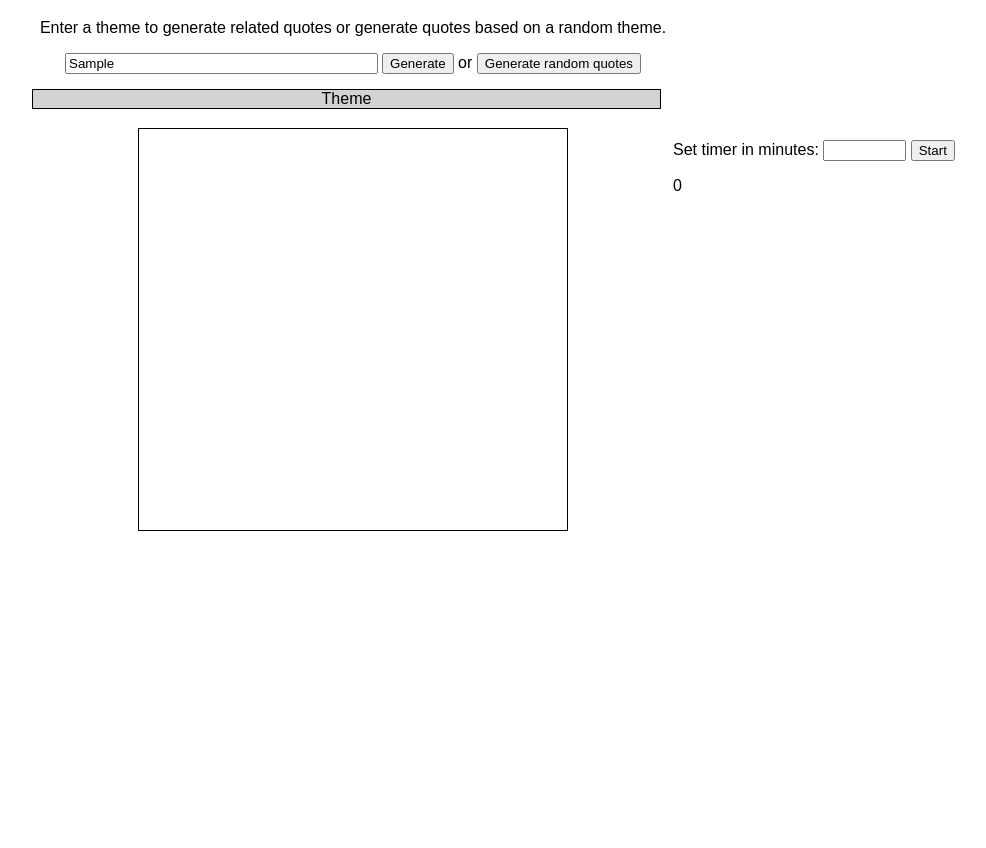
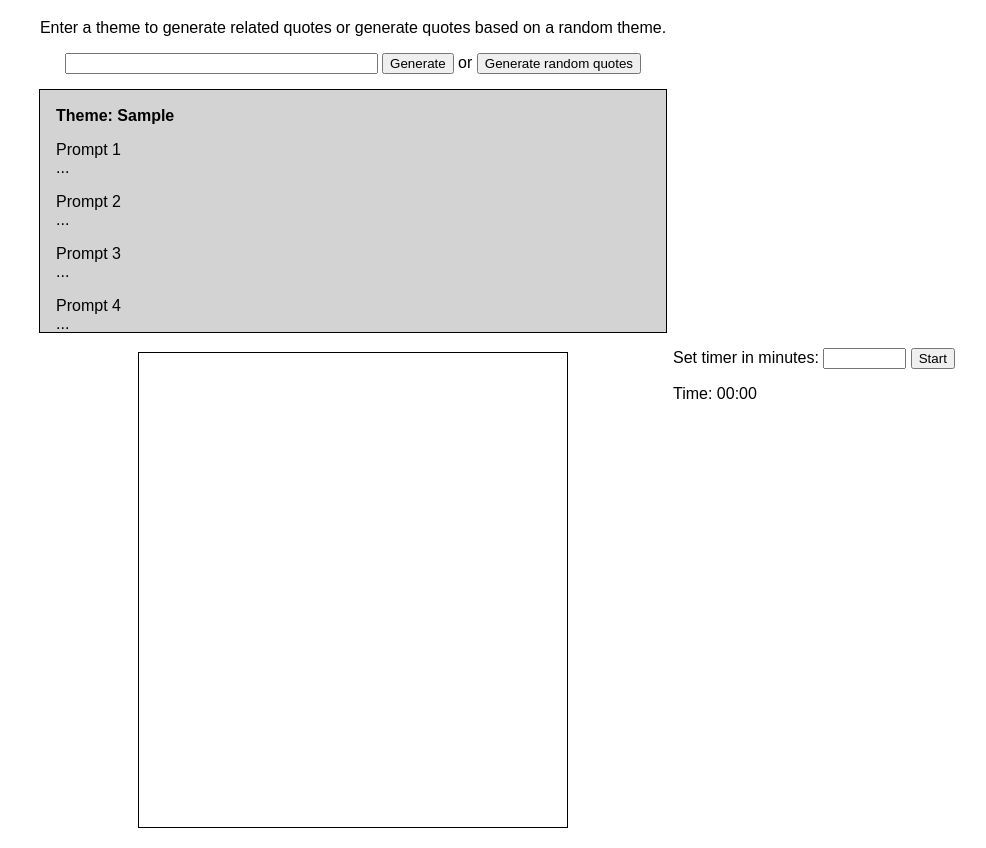
Before and after one commit to fedorum/GamSect, a plain HTML site: page index.html in a window 1280 px wide. Both pictures are taken after typing "Sample" into the empty fields and a click on the button "Generate". Shown: the part 61-909 px from the top of the page, without its empty margins (287-1273 px from the left). Before the commit the page ends 821 px from the top, so only its background shows below. Drawn offline with Linux system fonts and the light colour scheme.

Commit message:
Added placeholder prompts and some UI improvements

```diff
--- a/index.html
+++ b/index.html
@@ -9,26 +9,29 @@
         <div class="column middle" id="intro">
             <h1>GamSect | Section II Simulator</h1>
         </div>
-        <div class="column middle" id="generation">
+        <div class="column middle" id="userGeneration">
             <p>Enter a theme to generate related quotes or generate quotes based on a random theme.</p>
-            <p><input type="text"> <button id="generateCustom">Generate</button> or <button>Generate random quotes</button></p>
+            <p><input type="text" id="userTheme"> <button id="generateCustom">Generate</button> or <button>Generate random quotes</button></p>
         </div>
         <div class="column left" id="storage">
             <!-- insert stored essays here -->
         </div>
-        <div class="column middle" id="quotes">
-            <p id="theme">Theme</p>
+        <div class="column middle" id="generatedPrompts">
+            <p id="theme">Theme: </p>
+            <div id="prompts">
+                <p>Prompt 1<br>...</p>
+                <p>Prompt 2<br>...</p>
+                <p>Prompt 3<br>...</p>
+                <p>Prompt 4<br>...</p>
+            </div>
         </div>
         <div class="column right">
             <p>Set timer in minutes: <input id="userTime" type="number" min="1" max="90"> <button id="startTimer">Start</button></p>
-            <p id="timer"> 0 </p>
+            <p id="timer">Time: 00:00</p>
         </div>
         <div class="column middle" id="editor">
             <textarea></textarea>
         </div>
-        <div id="credentials">
-            <!-- Isaac Cheah | GitHub @fedorum -->
-        </div>
         <script src="script.js"></script>
     </body>
 </html>
--- a/script.js
+++ b/script.js
@@ -1,8 +1,8 @@
 // generating quotes based on user-input
 function getTheme() {
-    var input = document.getElementById("theme");
+    var input = document.getElementById("userTheme");
     var theme = input.value;
-    console.log(theme);
+    document.getElementById("theme").innerHTML = "Theme: " + theme;
     input.value = "";
 }
 
@@ -17,8 +17,8 @@ var seconds;
 
 function setTimer() {
     interval = setInterval(startTimer, 1000);
-    document.getElementById("timer").innerHTML = timer.value;
     seconds = timer.value;
+    document.getElementById("timer").innerHTML = "Time: " + seconds;
     document.getElementById("userTime").value = "";
     }
 
@@ -26,10 +26,10 @@ document.getElementById("startTimer").addEventListener("click", setTimer);
 
 function startTimer() {
     seconds -= 1;
-    document.getElementById("timer").innerHTML = seconds;
+    document.getElementById("timer").innerHTML = "Time: " + seconds;
     if (seconds < 0) {
         clearInterval(interval)
-        document.getElementById("timer").innerHTML = "0";
+        document.getElementById("timer").innerHTML = "Time: 00:00";
     }
 }
 
--- a/style.css
+++ b/style.css
@@ -35,7 +35,7 @@ input[type=text] {
     text-align: left;
 }
 
-#generation {
+#userGeneration {
     margin: auto;
     text-align: center;
 }
@@ -48,19 +48,22 @@ input[type=text] {
     outline-width: 1px;
 } */
 
-#quotes {
+#generatedPrompts {
     margin: auto;
+    padding-top: 1px;
+    padding-left: 16px;
+    padding-right: 16px;
+    padding-bottom: 1px;
+    max-width: 594px;
+    height: 30%;
+    background-color: lightgray;
+    outline-style: solid;
+    outline-width: 1px;
+    text-align: left;
 }
 
 #theme {
-    max-width: 627px;
-    /* padding: 5px;
-    width: 42.1%;
-    height: 35%; */
-    background-color: lightgray;
-    outline-style: solid;
-    outline-width: 1px;
-    text-align: center;
+    font-weight: bold;
 }
 
 #timer {
@@ -73,7 +76,7 @@ input[type=number] {
 }
 
 #editor {
-    height: 53%;
+    height: 62%;
 }
 
 textarea {
@@ -81,15 +84,10 @@ textarea {
     margin: auto;
     margin-top: 20px;
     padding: 10px;
-    width: 63.7%;
-    height: 90%;
+    max-width: 606px;
+    width: 63.8%;
+    height: 91.5%;
     border: 1px solid;
     font-size: 16px;
     resize: none;
 }
-
-/* #credentials {
-    margin: 1%;
-    height: 1%;
-    text-align: center;
-} */
```
